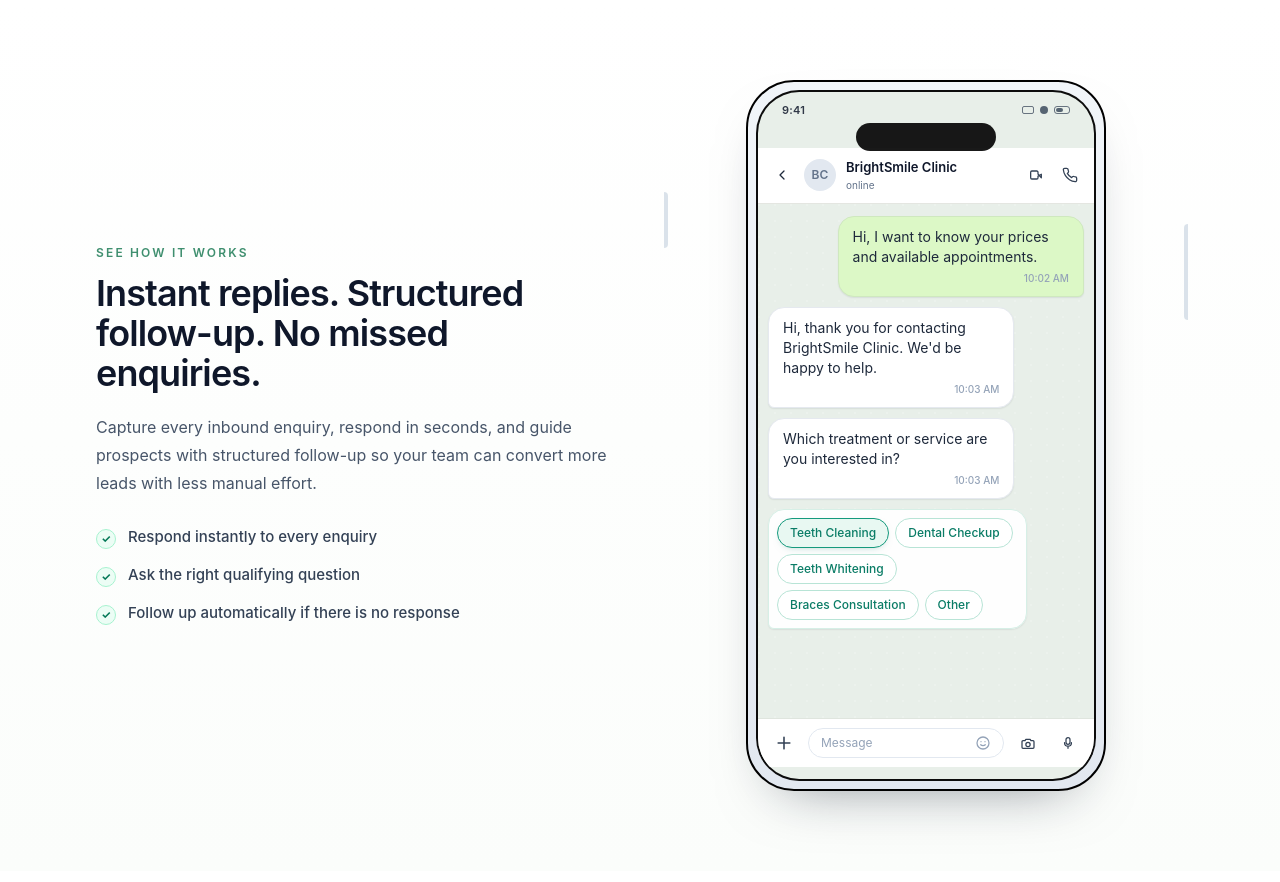
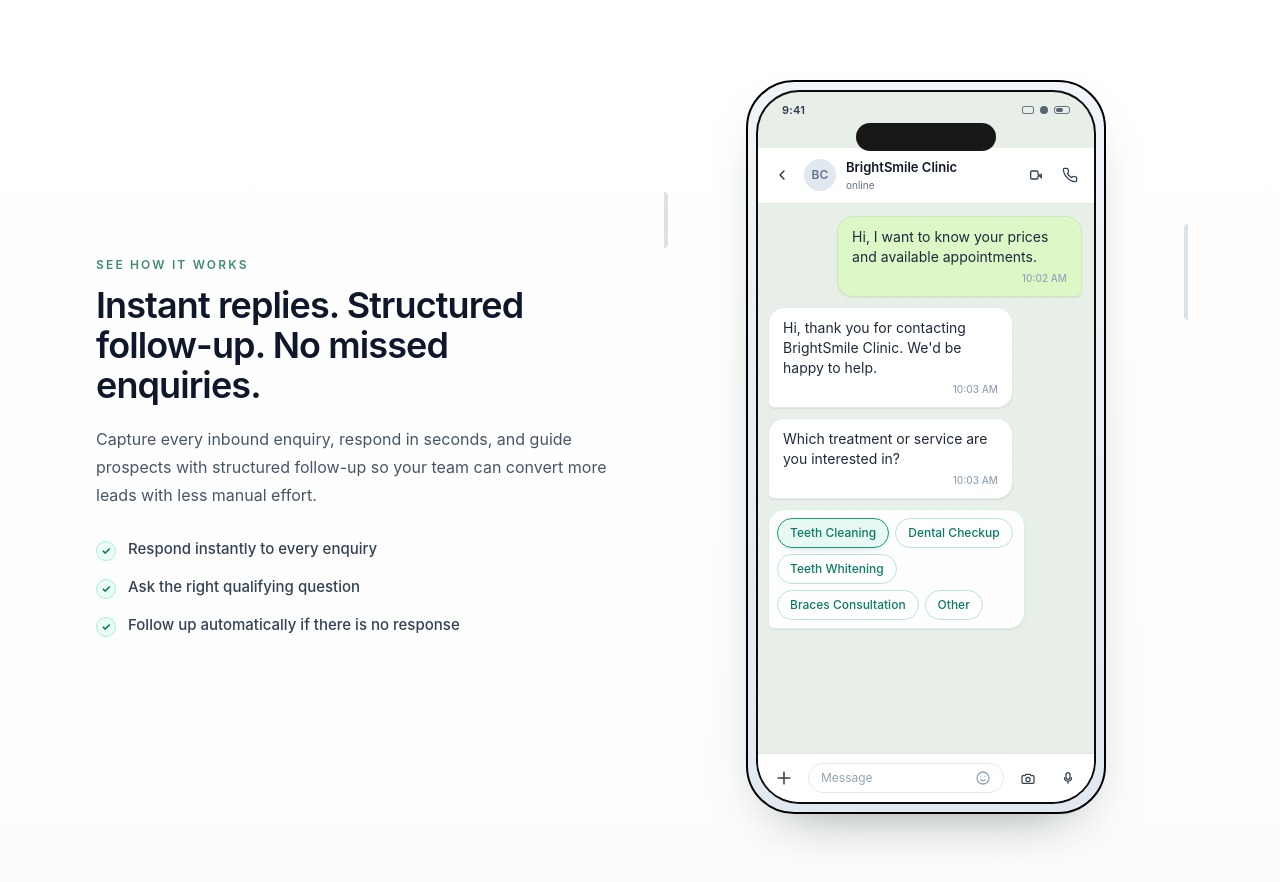
Before and after one commit to MeJacek2/WhatsApp-Automation, a Next.js app: page / in a window 1280 px wide. Shown: the top 882 px of the page. Built offline with nearby package versions, Linux system fonts and the light colour scheme.

Commit message:
Fix chat overflow by scrollable messages area
Co-authored-by: JacekT <jacektoefy@gmail.com>

```diff
--- a/components/WhatsAppFlowDemo.tsx
+++ b/components/WhatsAppFlowDemo.tsx
@@ -373,6 +373,7 @@ export default function WhatsAppFlowDemo({
   const [renderedItems, setRenderedItems] = useState<RenderedChatItem[]>([]);
   const [typingSender, setTypingSender] = useState<MessageSender | null>(null);
   const hasPlayedRef = useRef(false);
+  const messagesViewportRef = useRef<HTMLDivElement | null>(null);
   const safeFlowSteps = useMemo(() => flowSteps ?? DEFAULT_FLOW_STEPS, [flowSteps]);
   const businessInitials = useMemo(() => getInitials(businessName), [businessName]);
 
@@ -469,6 +470,15 @@ export default function WhatsAppFlowDemo({
     };
   }, [hasTriggered, safeFlowSteps]);
 
+  useEffect(() => {
+    const node = messagesViewportRef.current;
+    if (!node) return;
+    node.scrollTo({
+      top: node.scrollHeight,
+      behavior: 'smooth',
+    });
+  }, [renderedItems, typingSender]);
+
   return (
     <section
       ref={ref}
@@ -504,7 +514,7 @@ export default function WhatsAppFlowDemo({
           <div className="pointer-events-none absolute -right-1 top-36 hidden h-24 w-1 rounded-l-full bg-slate-300/70 lg:block" />
 
           <div className="mx-auto w-full max-w-[350px] sm:max-w-[360px]">
-            <div className="relative aspect-[390/770] rounded-[3rem] border-2 border-black bg-gradient-to-b from-slate-100 to-slate-200 p-2 shadow-[0_26px_60px_-35px_rgba(15,23,42,0.55)]">
+            <div className="relative aspect-[390/795] rounded-[3rem] border-2 border-black bg-gradient-to-b from-slate-100 to-slate-200 p-2 shadow-[0_26px_60px_-35px_rgba(15,23,42,0.55)]">
               <div className="relative h-full overflow-hidden rounded-[2.7rem] border-2 border-black/95 bg-[#e8efe9]">
                 <div className="absolute inset-x-0 top-0 z-20">
                   <div className="px-6 pt-2.5">
@@ -542,9 +552,13 @@ export default function WhatsAppFlowDemo({
                     </span>
                   </div>
 
-                  <div className="relative flex-1 overflow-hidden px-2.5 py-3">
+                  <div className="relative flex flex-1 flex-col overflow-hidden">
+                    <div className="relative flex-1 overflow-hidden px-2.5 pb-2 pt-3">
                       <div className="absolute inset-0 bg-[radial-gradient(circle_at_1px_1px,rgba(255,255,255,0.65)_1px,transparent_0)] [background-size:16px_16px] opacity-30" />
-                    <div className="relative flex h-full flex-col gap-2.5">
+                      <div
+                        ref={messagesViewportRef}
+                        className="relative flex h-full flex-col gap-2.5 overflow-y-auto pb-2 pr-0.5 [scrollbar-width:none] [&::-webkit-scrollbar]:hidden"
+                      >
                         {renderedItems.map((item) =>
                           item.kind === 'text' ? (
                             <ChatBubble key={item.id} message={item} />
@@ -563,8 +577,10 @@ export default function WhatsAppFlowDemo({
                             </div>
                           </div>
                         )}
+                      </div>
+                    </div>
 
-                      <div className="-mx-2.5 mt-auto flex items-center gap-2 border-t border-[#dfe5de] bg-white px-2.5 py-2">
+                    <div className="flex items-center gap-2 border-t border-[#dfe5de] bg-white px-2.5 py-2">
                       <span className="inline-flex h-8 w-8 items-center justify-center text-slate-700">
                         <IconPlus className="h-5 w-5" />
                       </span>
@@ -586,7 +602,6 @@ export default function WhatsAppFlowDemo({
           </div>
         </div>
       </div>
-      </div>
     </section>
   );
 }
```
Lines whose indentation alone changed are shown as unchanged.
